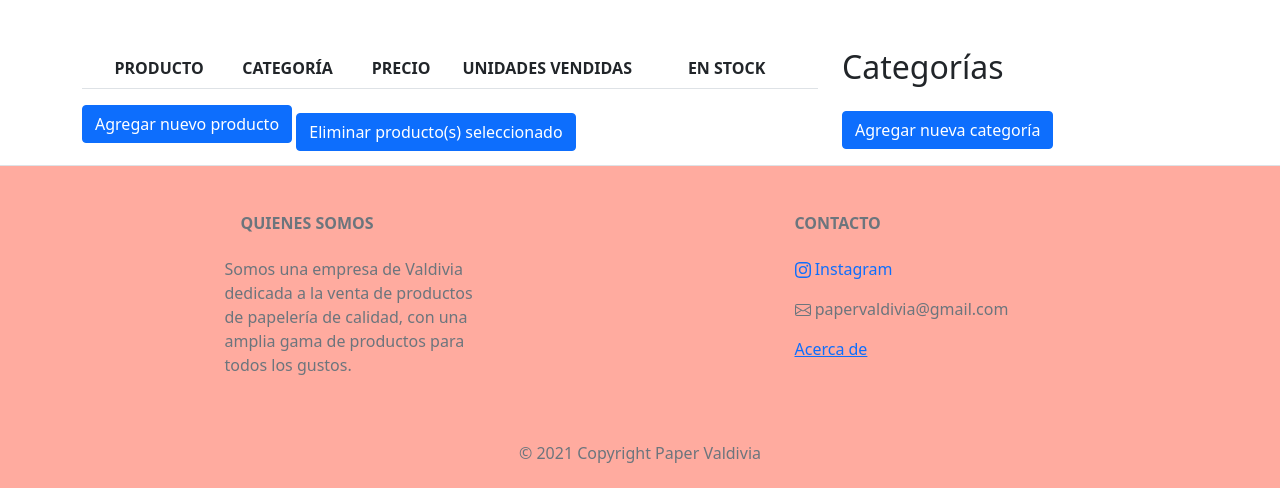
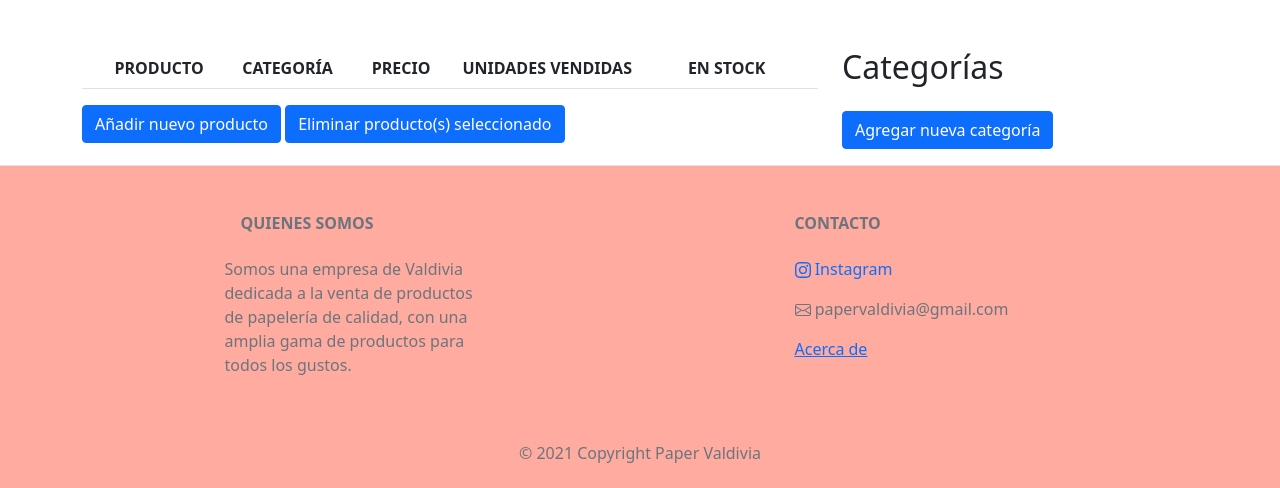
Before and after one commit to axel-arroyo/PaperValdivia, a Django app: page /staff/panel in a window 1280 px wide. Shown: the part 102-590 px from the top of the page. Run offline with Django 3.2, Linux system fonts and the light colour scheme; a user stored in the database is signed in; data that the repository does not hold is empty; some libraries are stand-ins or nearby versions.

Commit message:
newproduct button style change

```diff
--- a/PaperValdivia/staff/templates/panel.html
+++ b/PaperValdivia/staff/templates/panel.html
@@ -8,7 +8,7 @@
     <div class="container mt-5">
         <div class="row tm-content-row">
             <div class="col-sm-12 col-md-12 col-lg-8 col-xl-8 tm-block-col">
-                <div class="tm-bg-primary-dark tm-block tm-block-products">
+                <div style="padding-bottom: 2%;" class="tm-bg-primary-dark tm-block tm-block-products">
                     <div class="tm-product-table-container">
                         <table class="table table-hover tm-table-small tm-product-table">
                             <thead>
@@ -40,10 +40,14 @@
                         </table>
                     </div>
                     <!-- table container -->
-                    <a href="nuevoProducto" class="btn btn-primary btn-block mb-3">Agregar nuevo producto</a>
+                    <!-- <a href="nuevoProducto" class="btn btn-primary btn-block mb-3">Agregar nuevo producto</a>
+                     -->
+                    <button onclick="location.href='nuevoProducto'" class="btn btn-primary btn-block">
+                        Añadir nuevo producto
+                    </button>
                     <button class="btn btn-primary btn-block">
-              Eliminar producto(s) seleccionado
-            </button>
+                        Eliminar producto(s) seleccionado
+                    </button>
                 </div>
             </div>
             <div class="col-sm-12 col-md-12 col-lg-4 col-xl-4 tm-block-col">
```
Also changed, not shown: PaperValdivia/db.sqlite3, PaperValdivia/staff/templates/editarProducto.html (added).
